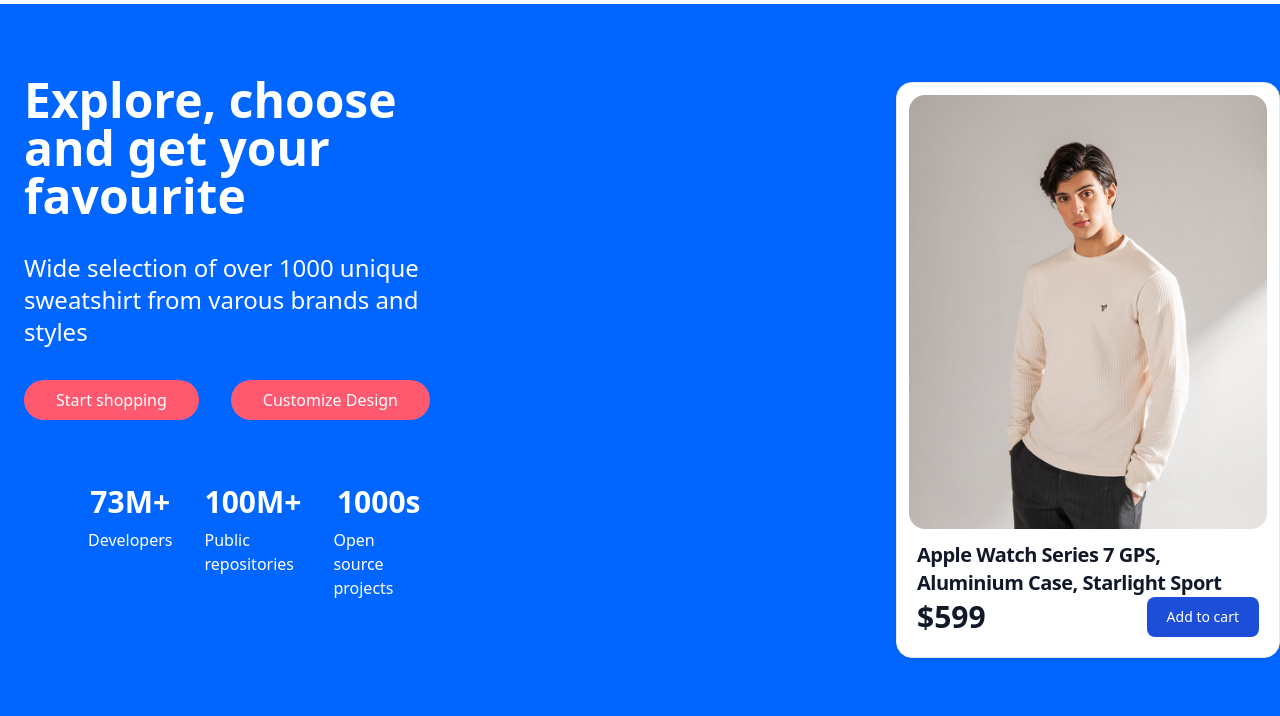
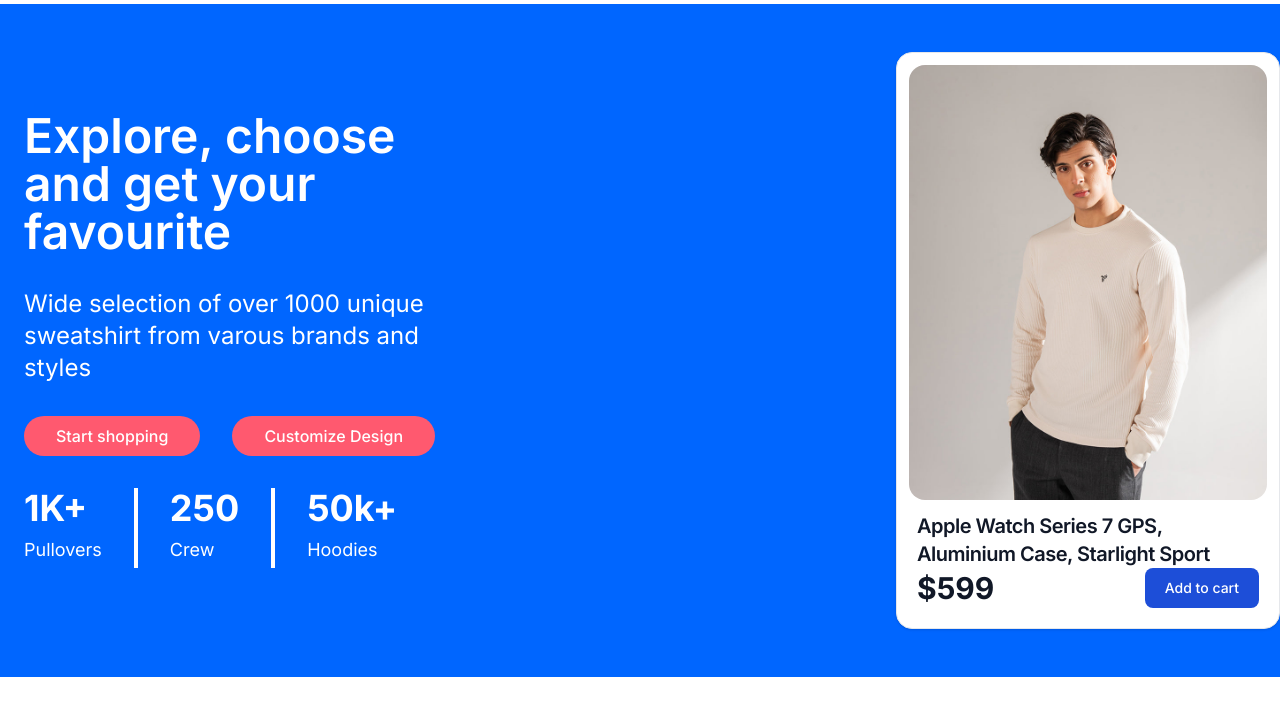
Before and after one commit to Hashir-Akbar/mubz, a website built with Vite: page index.html in a window 1280 px wide. Shown: the part 140-856 px from the top of the page. After the commit the page ends 817 px from the top, so only its background shows below. Built offline with nearby package versions, Linux system fonts and the light colour scheme.

Commit message:
Updated Hero Section:

```diff
--- a/index.html
+++ b/index.html
@@ -171,7 +171,7 @@
 
       <main>
         <!-- Hero -->
-        <section class="w-full bg-[#0066FF] md:py-12">
+        <section class="w-full bg-[#0066FF] md:py-12 font-inter">
           <div
             class="max-w-screen-xl flex flex-row justify-between items-center mx-auto"
           >
@@ -196,21 +196,23 @@
                   Customize Design
                 </button>
               </div>
-              <div class="p-4 rounded-lg md:p-8">
+              <div class="mt-8">
                 <dl
-                  class="flex items-start max-w-screen-xl gap-8 p-4 mx-auto sm:p-8 text-white"
+                  class="flex items-start gap-8 mx-auto text-white font-inter"
                 >
-                  <div class="flex flex-col items-center justify-center">
-                    <dt class="mb-2 text-3xl font-extrabold">73M+</dt>
-                    <dd class="">Developers</dd>
+                  <div class="flex flex-col items-start justify-center">
+                    <dt class="mb-2 text-4xl font-bold">1K+</dt>
+                    <dd class="text-lg">Pullovers</dd>
                   </div>
-                  <div class="flex flex-col items-center justify-center">
-                    <dt class="mb-2 text-3xl font-extrabold">100M+</dt>
-                    <dd class="">Public repositories</dd>
+                  <div class="border-l-4 border-white h-20"></div>
+                  <div class="flex flex-col items-start justify-center">
+                    <dt class="mb-2 text-4xl font-bold">250</dt>
+                    <dd class="text-lg">Crew</dd>
                   </div>
-                  <div class="flex flex-col items-center justify-center">
-                    <dt class="mb-2 text-3xl font-extrabold">1000s</dt>
-                    <dd class="">Open source projects</dd>
+                  <div class="border-l-4 border-white h-20"></div>
+                  <div class="flex flex-col items-start justify-center">
+                    <dt class="mb-2 text-4xl font-bold">50k+</dt>
+                    <dd class="text-lg">Hoodies</dd>
                   </div>
                 </dl>
               </div>
```
